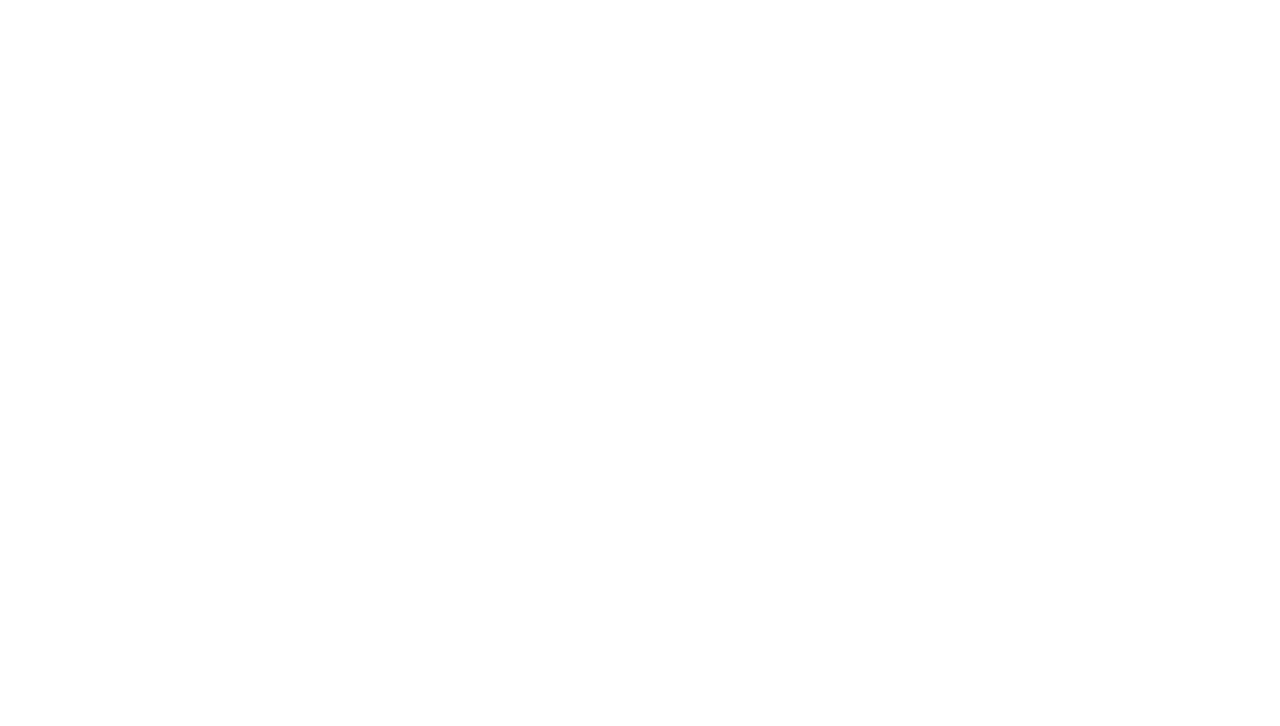
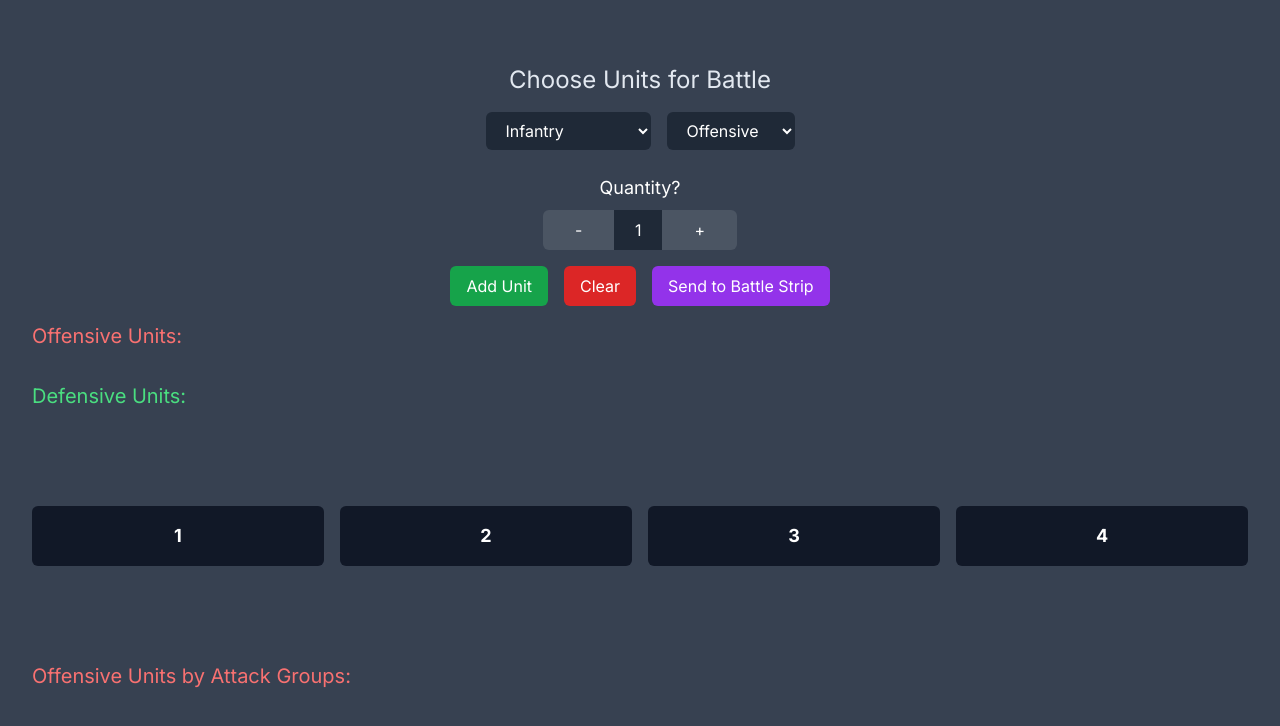
Before and after one commit to AshyLarryM/axis_and_allies_helper_v2, a Next.js app: page / in a window 1280 px wide. Shown: the top 726 px of the page. Built offline with nearby package versions, Linux system fonts and the light colour scheme.

Commit message:
battlezone init, grouping units by attack value.

```diff
--- a/src/app/layout.tsx
+++ b/src/app/layout.tsx
@@ -16,7 +16,7 @@ export default function RootLayout({
 }>) {
   return (
     <html lang="en">
-      <body className={inter.className}>{children}</body>
+      <body className={`${inter.className} bg-gray-700`}>{children}</body>
     </html>
   );
 }
--- a/src/app/page.tsx
+++ b/src/app/page.tsx
@@ -4,37 +4,220 @@ import { useState } from "react";
 
 type UnitName = "Infantry" | "Tank" | "Fighter" | "Bomber" | "Battleship" | "Submarine" | "Destroyer" | "Transport" | "Aircraft Carrier";
 type UnitType = "land" | "air" | "sea";
-type Role = "attacking" | "defensive";
-
+type Position = "offensive" | "defensive";
 interface Unit {
-    name: UnitName,
-    category: UnitType
-    attack: number,
-    defense: number,
-    count: number,
-    role: Role,
+	name: UnitName,
+	category: UnitType
+	attack: number,
+	defense: number,
+	count: number,
+	position: Position,
 }
-
 
 export default function Home() {
 
+	const [offensiveUnits, setOffensiveUnits] = useState<Unit[]>([]);
+	const [defensiveUnits, setDefensiveUnits] = useState<Unit[]>([]);
+
 	const [selectedUnit, setSelectedUnit] = useState<UnitName>("Infantry");
+	const [position, setPosition] = useState<Position>("offensive");
+
 	const [count, setCount] = useState<number>(1);
-	const [role, setRole] = useState<Role>("attacking");
+
+	const [offensiveAttackGroups, setOffensiveAttackGroups] = useState<Record<number, Unit[]>>({});
+
 
 	function addUnit() {
-		const unit = newUnit(selectedUnit, count, role);
+		const unit = newUnit(selectedUnit, count, position);
 
-		if (role === 'attacking') {
+		if (position === 'offensive') {
+			const existingUnitIndex = offensiveUnits.findIndex(u => u.name === unit.name);
 
+			if (existingUnitIndex !== -1) {
+				const updatedOffensiveUnits = offensiveUnits.map((unit, index) =>
+					index === existingUnitIndex ? { ...unit, count: unit.count + count } : unit
+				);
+				setOffensiveUnits(updatedOffensiveUnits);
+			} else {
+				setOffensiveUnits([...offensiveUnits, unit]);
+			}
+		} else {
+			const existingUnitIndex = defensiveUnits.findIndex(u => u.name === unit.name);
+
+			if (existingUnitIndex !== - 1) {
+				const updatedDefensiveUnits = defensiveUnits.map((unit, index) =>
+					index === existingUnitIndex ? { ...unit, count: unit.count + count } : unit
+				);
+				setDefensiveUnits(updatedDefensiveUnits);
+			} else {
+				setDefensiveUnits([...defensiveUnits, unit]);
+			}
+		}
+	}
+
+	function sendToBattleStrip() {
+		if (!offensiveUnits.length || !defensiveUnits.length) {
+			console.log('need to add units for offense and defense!');
+			return;
+		}
+
+		const offensiveAttackGroups: Record<number, Unit[]> = {};
+
+		offensiveUnits.forEach(unit => {
+			if (!offensiveAttackGroups[unit.attack]) {
+				offensiveAttackGroups[unit.attack] = [];
+			}
+			offensiveAttackGroups[unit.attack].push(unit);
+		})
+
+		console.log("Offensive AttackGroups: ", offensiveAttackGroups);
+
+		const defensiveDefenseGroups: Record<number, Unit[]> = {};
+
+		defensiveUnits.forEach(unit => {
+			if (!defensiveDefenseGroups[unit.defense]) {
+				defensiveDefenseGroups[unit.defense] = [];
+			}
+			defensiveDefenseGroups[unit.defense].push(unit);
+		});
+
+		console.log("Offensive Attack Groups: ", offensiveAttackGroups);
+		console.log("Defensive Group", defensiveDefenseGroups);
+
+		setOffensiveAttackGroups(offensiveAttackGroups);
+	}
+
+	function takeCasualtyHits() {
+
+	}
+
+	function clearUnits() {
+		setDefensiveUnits([]);
+		setOffensiveUnits([]);
+	}
+
+	function incrementCount() {
+		setCount(count + 1);
+	}
+
+	function decrementCount() {
+		if (count > 1) {
+			setCount(count - 1);
 		}
 	}
 
 
-
 	return (
 		<main className="">
+			<div className="mt-16">
+				<h1 className="text-2xl text-center text-slate-200">Choose Units for Battle</h1>
 
+				<div className="flex justify-center my-4">
+					<select
+						className="bg-gray-800 rounded-md px-4 py-2 text-white"
+						value={selectedUnit}
+						onChange={(e) => setSelectedUnit(e.target.value as UnitName)}
+					>
+						<option value="Infantry">Infantry</option>
+						<option value="Tank">Tank</option>
+						<option value="Fighter">Fighter</option>
+						<option value="Bomber">Bomber</option>
+						<option value="Battleship">Battleship</option>
+						<option value="Destroyer">Destroyer</option>
+						<option value="Submarine">Submarine</option>
+						<option value="Transport">Transport</option>
+						<option value="Aircraft Carrier">Aircraft Carrier</option>
+
+					</select>
+					<select
+						className="bg-gray-800 rounded-md px-4 py-2 text-white ml-4"
+						value={position}
+						onChange={(e) => setPosition(e.target.value as Position)}
+					>
+						<option value="offensive">Offensive</option>
+						<option value="defensive">Defensive</option>
+					</select>
+				</div>
+
+				<div className="flex flex-col items-center">
+					<label className="text-white text-lg my-2">Quantity?</label>
+					<div className="flex items-center">
+						<button
+							className="bg-gray-600 text-white px-8 py-2 rounded-l-md"
+							onClick={decrementCount}
+						>
+							-
+						</button>
+						<span className="bg-gray-800 text-white text-center py-2 px-4 w-12">{count}</span>
+						<button
+							className="bg-gray-600 text-white px-8 py-2 rounded-r-md"
+							onClick={incrementCount}
+						>
+							+
+						</button>
+					</div>
+				</div>
+				<div className="flex justify-center my-4">
+					<button className="bg-green-600 text-white px-4 py-2 rounded-md hover:opacity-80"
+						onClick={addUnit}>
+						Add Unit
+					</button>
+					<button className="bg-red-600 px-4 py-2 rounded-md text-white ml-4"
+						onClick={clearUnits}>
+						Clear
+					</button>
+					<button className="bg-purple-600 text-white rounded-md px-4 py-2 ml-4 "
+						onClick={sendToBattleStrip}>
+						Send to Battle Strip
+					</button>
+				</div>
+
+				<div className="mx-8 text-xl my-2 text-white">
+					<h2 className="text-red-400">Offensive Units:</h2>
+					<ul>
+						{offensiveUnits.map((unit, index) => (
+							<li key={index}>{`${unit.name} x ${unit.count}`}</li>
+						))}
+					</ul>
+				</div>
+
+				<div className="mx-8 text-xl mt-8 text-white">
+					<h2 className="text-green-400">Defensive Units:</h2>
+					<ul>
+						{defensiveUnits.map((unit, index) => (
+							<li key={index}>{`${unit.name} x ${unit.count}`}</li>
+						))}
+					</ul>
+				</div>
+
+				<div className="grid grid-cols-4 gap-4 mx-8 my-24">
+					{[1, 2, 3, 4].map(attackValue => (
+						<div
+							key={attackValue}
+							className="bg-gray-900 p-4 rounded-md text-white text-center"
+						>
+							<h3 className="text-lg font-bold">{attackValue}</h3>
+						</div>
+					))}
+				</div>
+
+				<div className="mx-8 mt-8 text-white">
+					<h2 className="text-red-400 text-xl">Offensive Units by Attack Groups:</h2>
+					<div>
+						{Object.entries(offensiveAttackGroups).map(([attackValue, units]) => (
+							<div key={attackValue} className="my-4">
+								<h3 className="text-lg font-bold text-slate-300">Attack Power: {attackValue}</h3>
+								<ul className="ml-4">
+									{units.map((unit, index) => (
+										<li key={index}>{`${unit.name} x ${unit.count}`}</li>
+									))}
+								</ul>
+							</div>
+						))}
+					</div>
+				</div>
+
+			</div>
 		</main>
 	);
 }
--- a/src/lib/units.ts
+++ b/src/lib/units.ts
@@ -1,28 +1,37 @@
 type UnitName = "Infantry" | "Tank" | "Fighter" | "Bomber" | "Battleship" | "Submarine" | "Destroyer" | "Transport" | "Aircraft Carrier";
 type UnitType = "land" | "air" | "sea";
-type Role = "attacking" | "defensive";
+type Position = "offensive" | "defensive";
 
-export function newUnit(name: string, count: number, role: Role) {
+interface Unit {
+	name: UnitName,
+	category: UnitType
+	attack: number,
+	defense: number,
+	count: number,
+	position: Position,
+}
+
+export function newUnit(name: UnitName, count: number, position: Position): Unit {
     switch (name) {
         case "Infantry":
-            return { name, attack: 1, defense: 2, count, category: "land", role };
+            return { name, attack: 1, defense: 2, count, category: "land", position };
         case "Tank":
-            return { name, attack: 3, defense: 3, count, category: "land", role };
+            return { name, attack: 3, defense: 3, count, category: "land", position };
         case "Fighter":
-            return { name, attack: 3, defense: 4, count, category: "air", role };
+            return { name, attack: 3, defense: 4, count, category: "air", position };
         case "Bomber":
-            return { name, attack: 4, defense: 1, count, category: "air", role };
+            return { name, attack: 4, defense: 1, count, category: "air", position };
         case "Submarine":
-            return { name, attack: 2, defense: 1, count, category: "sea", role };
+            return { name, attack: 2, defense: 1, count, category: "sea", position };
         case "Transport":
-            return { name, attack: 0, defense: 0, count, category: "sea", role };
+            return { name, attack: 0, defense: 0, count, category: "sea", position };
         case "Destroyer":
-            return { name, attack: 2, defense: 2, count, category: "sea", role };
+            return { name, attack: 2, defense: 2, count, category: "sea", position };
         case "Aircraft Carrier":
-            return { name, attack: 2, defense: 2, count, category: "sea", role };
+            return { name, attack: 2, defense: 2, count, category: "sea", position };
         case "Battleship":
-            return { name, attack: 4, defense: 4, count, category: "sea", role };
+            return { name, attack: 4, defense: 4, count, category: "sea", position };
         default:
-            return { name: "Infantry", attack: 1, defense: 2, count, category: "land", role }; // default to Infantry
+            return { name: "Infantry", attack: 1, defense: 2, count, category: "land", position }; // default to Infantry
     }
 }
```
